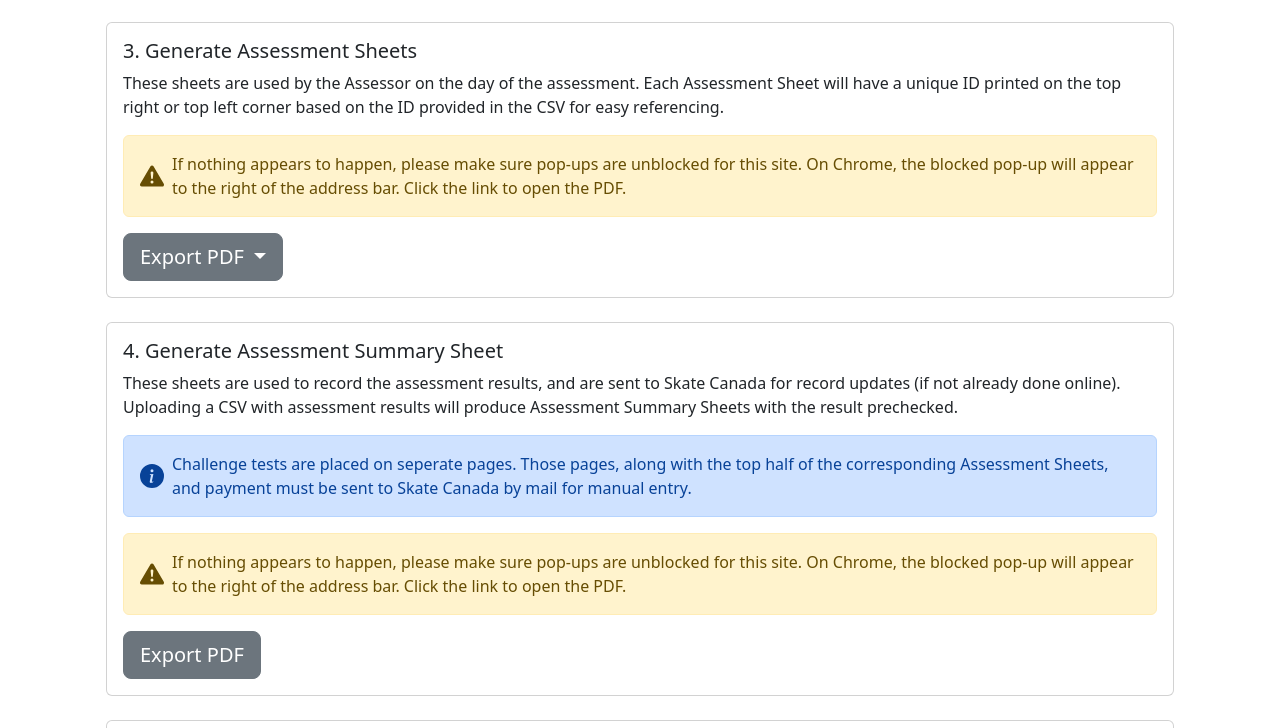
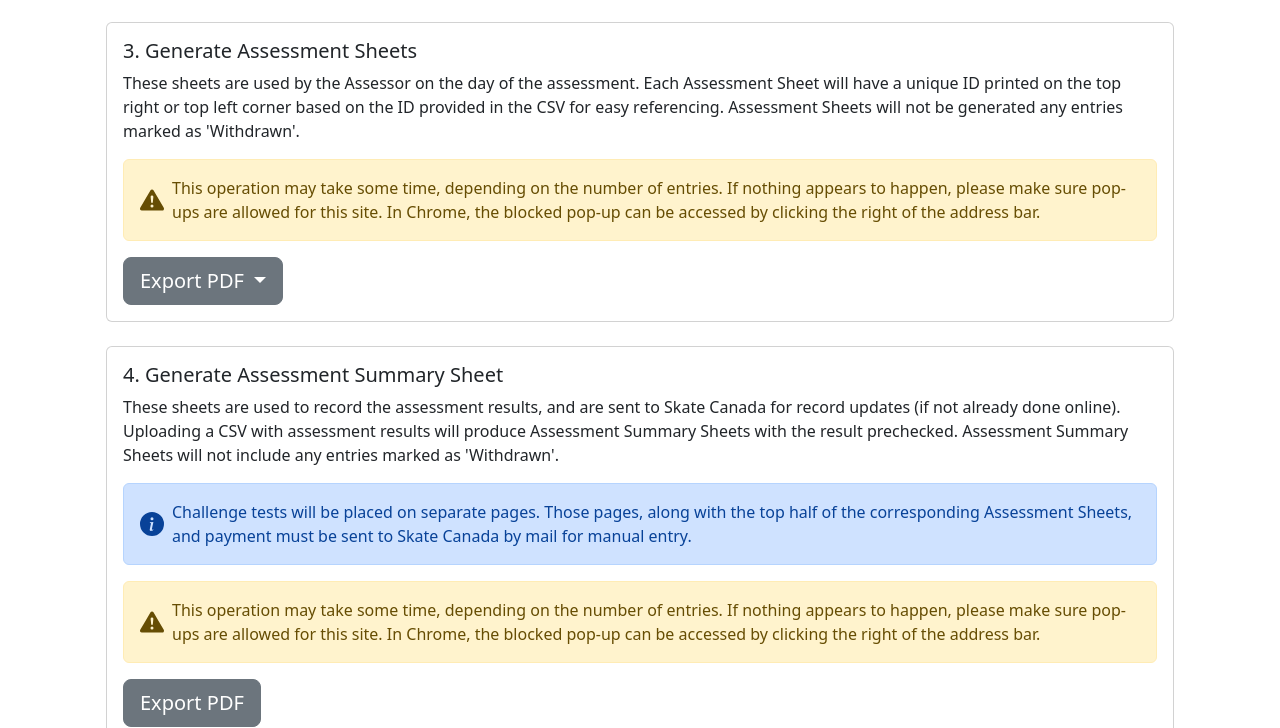
Before and after one commit to hjjerrychen/testday, a plain HTML site: page index.html in a window 1280 px wide. Shown: the part 1412-2140 px from the top of the page. Drawn offline with nearby package versions, Linux system fonts and the light colour scheme; a script that the page names is missing.

Commit message:
Ignore withdrawn tests

```diff
--- a/index.html
+++ b/index.html
@@ -97,7 +97,7 @@
                 <li>
                   The <code>result</code> field must only contain
                   <code>P</code> for Pass, <code>H</code> for Pass with Honours,
-                  <code>R</code> for Retry, <code>W</code> for Withdraw, or
+                  <code>R</code> for Retry, <code>W</code> for Withdrawn, or
                   empty for Unknown.
                 </li>
               </ul>
@@ -184,7 +184,7 @@
             locally and never leaves your device.
           </p>
           <p class="card-text">
-            This site is not affiliated, associated, endorsed or authorized
+            This site is not affiliated, associated, endorsed, or authorized
             with/by Skate Canada. You are solely responsible for meeting any
             Skate Canada requirements and regulations that may apply. This site
             provides no warranty or liability, and you agree to use it at your
@@ -223,10 +223,10 @@
         <div class="card-body">
           <h5 class="card-title">2. Enter additional information</h5>
           <p class="card-text">
-            Additional information are required on some of the generated
+            Additional information is required on some of the generated
             reports. All the fields below are optional, and if left empty, will
             appear empty in generated forms. However, they may be required by
-            Skate Canada, and can help with completeness and accuracy of the
+            Skate Canada, and can help with the completeness and accuracy of the
             reports.
           </p>
           <div>
@@ -358,7 +358,8 @@
             These sheets are used by the Assessor on the day of the assessment.
             Each Assessment Sheet will have a unique ID printed on the top right
             or top left corner based on the ID provided in the CSV for easy
-            referencing.
+            referencing. Assessment Sheets will not be generated any entries
+            marked as 'Withdrawn'.
           </p>
           <div
             class="alert alert-warning d-flex align-items-center"
@@ -374,9 +375,10 @@
               <use xlink:href="#exclamation-triangle-fill" />
             </svg>
             <div>
-              If nothing appears to happen, please make sure pop-ups are
-              unblocked for this site. On Chrome, the blocked pop-up will appear
-              to the right of the address bar. Click the link to open the PDF.
+              This operation may take some time, depending on the number of
+              entries. If nothing appears to happen, please make sure pop-ups
+              are allowed for this site. In Chrome, the blocked pop-up can be
+              accessed by clicking the right of the address bar.
             </div>
           </div>
           <div>
@@ -438,7 +440,8 @@
             These sheets are used to record the assessment results, and are sent
             to Skate Canada for record updates (if not already done online).
             Uploading a CSV with assessment results will produce Assessment
-            Summary Sheets with the result prechecked.
+            Summary Sheets with the result prechecked. Assessment Summary Sheets
+            will not include any entries marked as 'Withdrawn'.
           </p>
           <div
             class="alert alert-primary d-flex align-items-center"
@@ -454,9 +457,9 @@
               <use xlink:href="#info-fill" />
             </svg>
             <div>
-              Challenge tests are placed on seperate pages. Those pages, along
-              with the top half of the corresponding Assessment Sheets, and
-              payment must be sent to Skate Canada by mail for manual entry.
+              Challenge tests will be placed on separate pages. Those pages,
+              along with the top half of the corresponding Assessment Sheets,
+              and payment must be sent to Skate Canada by mail for manual entry.
             </div>
           </div>
           <div
@@ -473,12 +476,12 @@
               <use xlink:href="#exclamation-triangle-fill" />
             </svg>
             <div>
-              If nothing appears to happen, please make sure pop-ups are
-              unblocked for this site. On Chrome, the blocked pop-up will appear
-              to the right of the address bar. Click the link to open the PDF.
+              This operation may take some time, depending on the number of
+              entries. If nothing appears to happen, please make sure pop-ups
+              are allowed for this site. In Chrome, the blocked pop-up can be
+              accessed by clicking the right of the address bar.
             </div>
           </div>
-
           <div>
             <button
               id="generateAssessmentSummarySheet"
--- a/script.js
+++ b/script.js
@@ -114,15 +114,6 @@ function main() {
 
     const generateAssessmentSheetsButtonGroup = document.querySelector("#generateAssessmentSheetsButtonGroup");
     const generateAssessmentSheetsButton = document.querySelector("#generateAssessmentSheets");
-    // generateAssessmentSheetsButton.addEventListener("click", async event => {
-    //     if (!state.entries) {
-    //         generateAssessmentSheetsButtonGroup.classList.add("is-invalid");
-    //         return;
-    //     }
-    //     buttonLoading(generateAssessmentSheetsButton);
-    //     await generateTestSheets(state.entries, organizationNameField.value);
-    //     restoreButton(generateAssessmentSheetsButton);
-    // });
 
     async function generateAssessmentSheets(filter) {
         new bootstrap.Dropdown(document.querySelector('#generateAssessmentSheets')).hide()
@@ -131,7 +122,7 @@ function main() {
             return;
         }
         buttonLoading(generateAssessmentSheetsButton);
-        await generateTestSheets(filter(state.entries), organizationNameField.value);
+        await generateTestSheets(filter(state.entries.filter(entry => entry.result !== "W")), organizationNameField.value);
         restoreButton(generateAssessmentSheetsButton);
     }
 
@@ -196,7 +187,7 @@ function main() {
             "H": `<span class="badge bg-success">Honours</span>`,
             "P": `<span class="badge bg-success">Pass</span>`,
             "R": `<span class="badge bg-danger">Retry</span>`,
-            "W": `<span class="badge bg-dark">Withdraw</span>`,
+            "W": `<span class="badge bg-dark">Withdrawn</span>`,
             "": `<span class="badge bg-secondary">Unknown</span>`
         }
 
```
